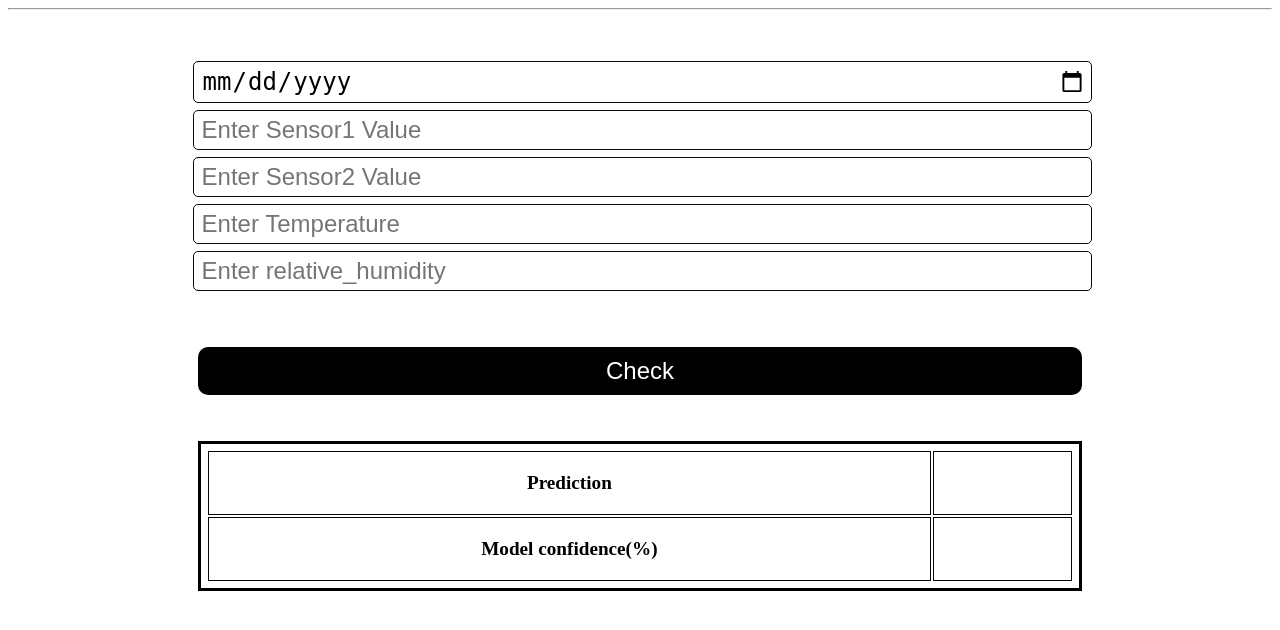
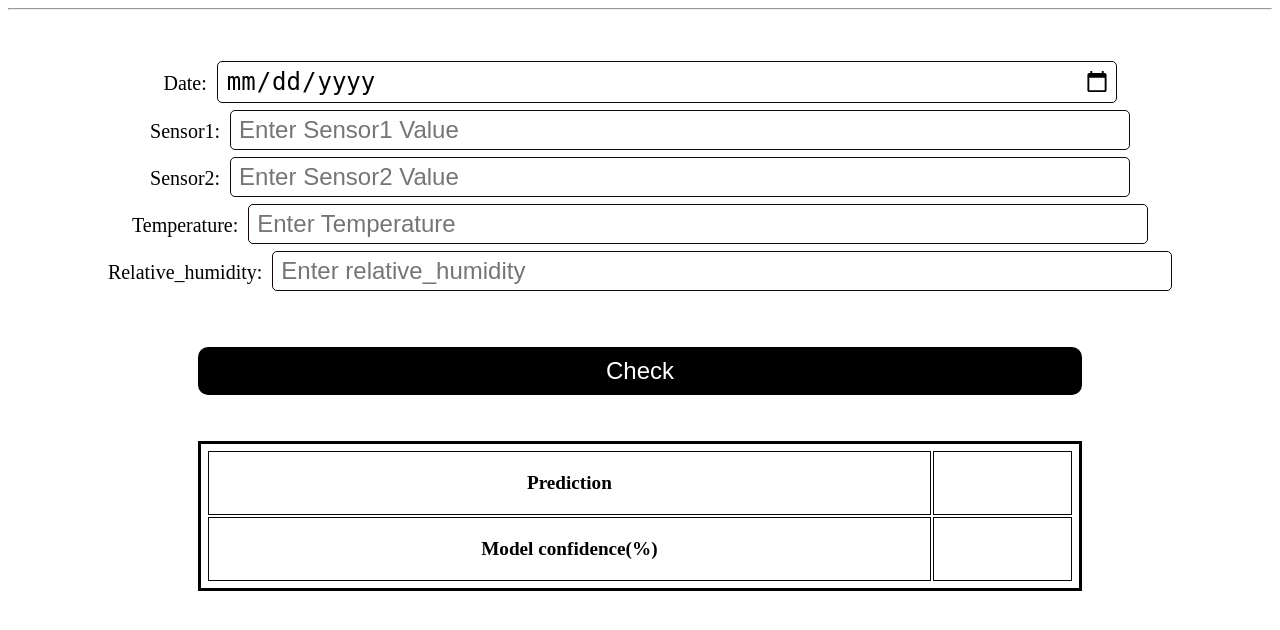
Before and after one commit to Olamilekan002/Drone-Fault-Tester, a Flask app: page /testing in a window 1280 px wide. Shown: the part 128-758 px from the top of the page. Run offline with Flask 2, Linux system fonts and the light colour scheme.

Commit message:
Added label to tags

```diff
--- a/templates/testing.html
+++ b/templates/testing.html
@@ -18,11 +18,11 @@
 <br>
 <br>
     <form action="/testing" method="POST" >
-    <input type="date" name="datetime" id="" placeholder="Date" value="{{request.form["datetime"]}}" max="2022-12-25" min="2019-01-01" required><br>
-    <input type="number" name="sensor1_PM2" id="" placeholder="Enter Sensor1 Value" min="1" max="50" value="{{request.form["sensor1_PM2"]}}" required><br>
-    <input type="number" name="sensor2_PM2" id="" placeholder="Enter Sensor2 Value"min="1" max="50" value="{{request.form["sensor2_PM2"]}}" required><br>
-    <input type="number" name="temperature" id="" placeholder="Enter Temperature" min="16" max="35" value="{{request.form["temperature"]}}" required><br>
-    <input type="number" name="relative_humidity" id="" placeholder="Enter relative_humidity"min="27" max="100" value="{{request.form["relative_humidity"]}}" required><br>
+    Date: <input type="date" name="datetime" id="" placeholder="Date" value="{{request.form["datetime"]}}" max="2022-12-25" min="2019-01-01" required><br>
+    Sensor1: <input type="number" name="sensor1_PM2" id="" placeholder="Enter Sensor1 Value" min="1" max="50" value="{{request.form["sensor1_PM2"]}}" required><br>
+    Sensor2: <input type="number" name="sensor2_PM2" id="" placeholder="Enter Sensor2 Value"min="1" max="50" value="{{request.form["sensor2_PM2"]}}" required><br>
+    Temperature: <input type="number" name="temperature" id="" placeholder="Enter Temperature" min="16" max="35" value="{{request.form["temperature"]}}" required><br>
+    Relative_humidity: <input type="number" name="relative_humidity" id="" placeholder="Enter relative_humidity"min="27" max="100" value="{{request.form["relative_humidity"]}}" required><br>
 <br>
 <br>
 
```
